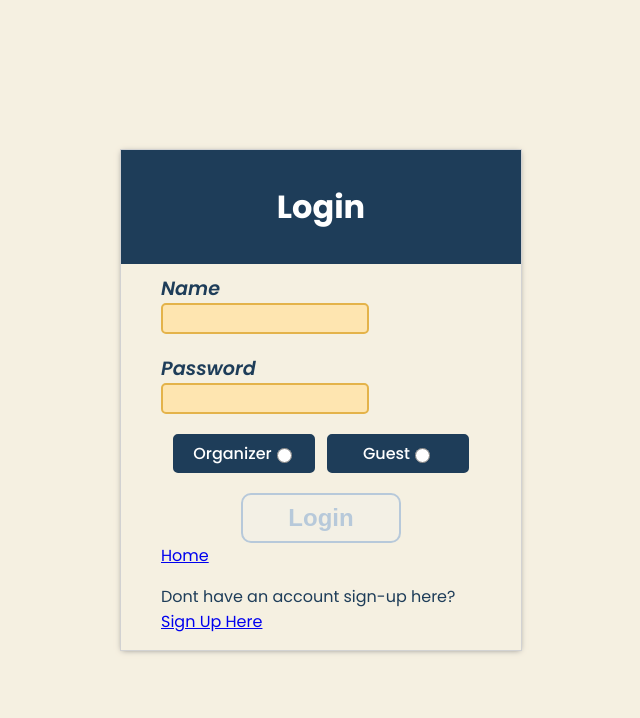
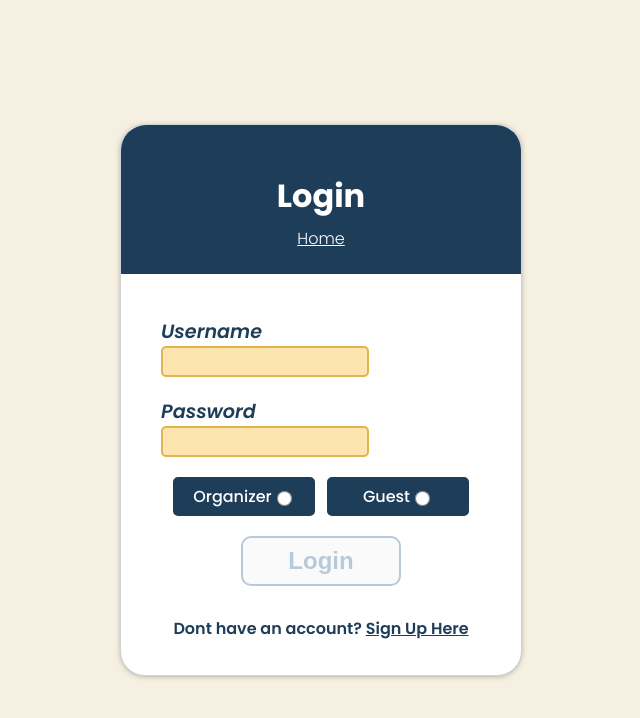
Before and after one commit to Build-Week-Potluck-Planner-tt41/front-end, a React (Create React App) app in the folder potluck/: page /login in a window 1280 px wide. Shown: the top 718 px of the page, without its empty margins (319-959 px from the left). Built offline with nearby package versions, Linux system fonts and the light colour scheme; no server answers.

Commit message:
Styling addded to new form elements

```diff
--- a/potluck/src/components/LoginForm.js
+++ b/potluck/src/components/LoginForm.js
@@ -94,14 +94,15 @@ export default function LoginForm(props) {
             <FormStyled onSubmit={userSubmit}>
                     <LoginStyled>
                     <TopDiv>
-                    <h1>Login</h1><br />
+                        <h1>Login</h1><br />
+                        <StyledLink to ='/'>Home</StyledLink>
                     </TopDiv>
                     <InfoDiv>
                         <div>{formErrors.name}</div>
                         <div>{formErrors.password}</div>
                         <div>{formErrors.role}</div>
                         <InputDiv>
-                            <TextLabel>Name<br />
+                            <TextLabel>Username<br />
                             </TextLabel>
                             <TextInput
                                 type='text'
@@ -141,8 +142,10 @@ export default function LoginForm(props) {
                             </RadioLabel>
                         </RadioDiv>
                         <Button disabled={disabled}>Login</Button>
-                        <Link to ='/'>Home</Link>
-                        <p>Dont have an account sign-up here? <br></br> <Link to ="/sign-up">Sign Up Here</Link> </p>
+                        <BottomCardDiv>
+                            <SendToSignUp>Dont have an account?&nbsp;
+                            <SignUpLink to ="/sign-up">Sign Up Here</SignUpLink> </SendToSignUp>
+                        </BottomCardDiv>
 
                     </InfoDiv>
                 </LoginStyled>
@@ -166,10 +169,12 @@ const LoginStyled = styled.div`
     flex-direction: column;
     align-items: center;
     width: 400px;
-    height: 500px;
+    height: 550px;
     box-shadow: 0px 1px 6px -2px rgb(128, 127, 127);
     border: 1px solid rgb(210, 210, 210);
     color: #1e3d59;
+    border-radius: 25px;
+    background-color: white;
 `;
 const TopDiv = styled.div`
     flex: 1;
@@ -180,6 +185,9 @@ const TopDiv = styled.div`
     background-color: #1e3d59;
     color: white;
     width: 100%;
+    border-top-left-radius: 25px;
+    border-top-right-radius: 25px;
+    padding-top: 15px;
 `;
 const InfoDiv = styled.div`
     flex: 3;
@@ -243,3 +251,33 @@ const Button = styled.button`
         color: #B7C9DA;
     }
 `;
+
+const StyledLink = styled(Link)`
+    text-align: center;
+    color: #1e3d59;
+    color: white;
+    width: 100%;
+    padding: 0;
+    margin-top: -50px;
+    font-weight: 200;
+`;
+
+const BottomCardDiv = styled.div`
+    display: flex;
+    justify-content: center;
+    align-content: center;
+    flex-wrap: wrap;
+`;
+
+const SendToSignUp = styled.p`
+    width: 100%;
+    color: #1e3d59;
+    font-weight: 600;
+    margin-top: 30px;
+    margin-bottom: 0;
+    text-align: center;
+`;
+
+const SignUpLink = styled(Link)`
+    color: #1e3d59;
+`;
--- a/potluck/src/components/signUpForm.js
+++ b/potluck/src/components/signUpForm.js
@@ -97,6 +97,7 @@ export default function SignUpForm() {
                 <SignUpStyled>
                     <TopDiv>
                         <h1>Sign Up</h1><br />
+                        <StyledLink to ='/'>Home</StyledLink>
                     </TopDiv>
                     <InfoDiv>
                         <div>{formErrors.name}</div>
@@ -143,8 +144,10 @@ export default function SignUpForm() {
                             </RadioLabel>
                         </RadioDiv>
                         <Button disabled={disabled}>Sign Up</Button>
-                        <Link to ='/'>Home</Link>
-                        <p>Already have an account? Log In here <br></br><Link to ="/login">Log In Here</Link> </p>
+                        <BottomCardDiv>
+                            <SendToLogin>Already have an account?&nbsp;
+                            <LoginLink to ="/login">Log In Here</LoginLink> </SendToLogin>
+                        </BottomCardDiv>
                     </InfoDiv>
                 </SignUpStyled>
             </FormStyled>
@@ -169,10 +172,12 @@ const SignUpStyled = styled.div`
     flex-direction: column;
     align-items: center;
     width: 400px;
-    height: 500px;
+    height: 550px;
     box-shadow: 0px 1px 6px -2px rgb(128, 127, 127);
     border: 1px solid rgb(210, 210, 210);
     color: #1e3d59;
+    border-radius: 25px;
+    background-color: white;
 `;
 
 const TopDiv = styled.div`
@@ -184,6 +189,9 @@ const TopDiv = styled.div`
     background-color: #1e3d59;
     color: white;
     width: 100%;
+    border-top-left-radius: 25px;
+    border-top-right-radius: 25px;
+    padding-top: 15px;
 `;
 const InfoDiv = styled.div`
     flex: 3;
@@ -253,3 +261,33 @@ const Button = styled.button`
         color: #B7C9DA;
     }
 `;
+
+const StyledLink = styled(Link)`
+    text-align: center;
+    color: #1e3d59;
+    color: white;
+    width: 100%;
+    padding: 0;
+    margin-top: -50px;
+    font-weight: 200;
+`;
+
+const BottomCardDiv = styled.div`
+    display: flex;
+    justify-content: center;
+    align-content: center;
+    flex-wrap: wrap;
+`;
+
+const SendToLogin = styled.p`
+    width: 100%;
+    color: #1e3d59;
+    font-weight: 600;
+    margin-top: 30px;
+    margin-bottom: 0;
+    text-align: center;
+`;
+
+const LoginLink = styled(Link)`
+    color: #1e3d59;
+`;
```
Also changed, not shown: 1 other file (tests, documents, lock files or other folders).
